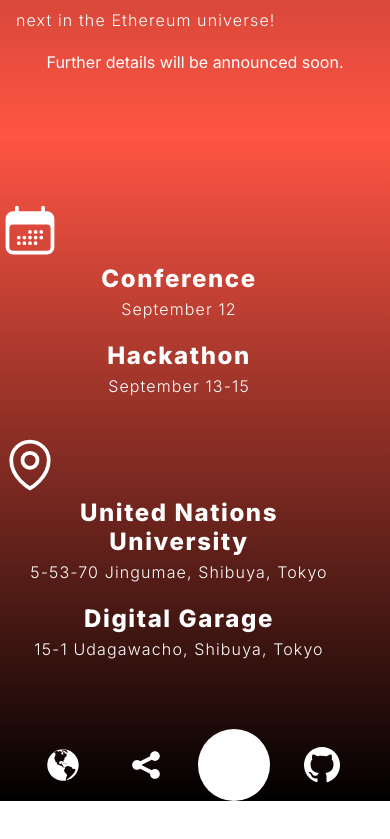
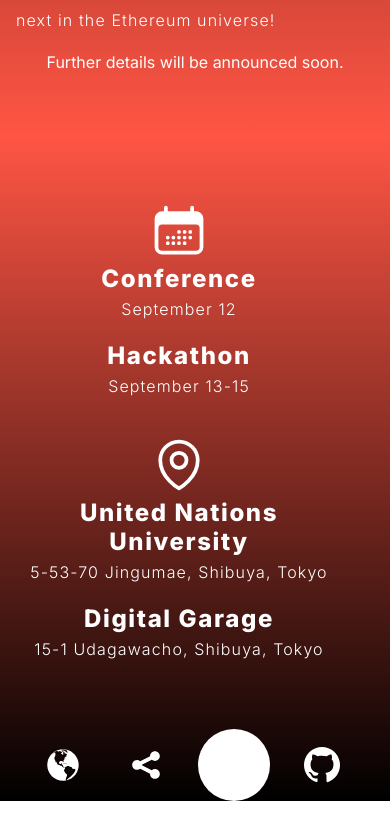
Before and after one commit to ethereumjp/ethtokyo-website, a Next.js app: page / in a window 390 px wide. Shown: the part 764-1603 px from the top of the page. Built offline with nearby package versions, Linux system fonts and the light colour scheme.

Commit message:
responsive alignment fix

```diff
--- a/src/components/organisms/Schedule.tsx
+++ b/src/components/organisms/Schedule.tsx
@@ -21,7 +21,14 @@ const Info = () => {
         }
       `}
       >
-        <div css={css`align-self:start;`}>
+        <div
+          css={css`
+          align-self: "center";
+          ${mq.laptop}{
+            align-self: "start";
+          }
+        `}
+        >
           <HiCalendarDays size={60} />
         </div>
 
@@ -46,7 +53,13 @@ const Info = () => {
           </div>
         </div>
         <div css={css`height:2rem; ${mq.laptop}{width: 2rem;}`} />
-        <div css={css`align-self:start;`}>
+        <div
+          css={css`
+          align-self: "center";
+          ${mq.laptop}{
+            align-self: "start";
+          }`}
+        >
           <HiOutlineMapPin size={60} />
         </div>
         <div
```
